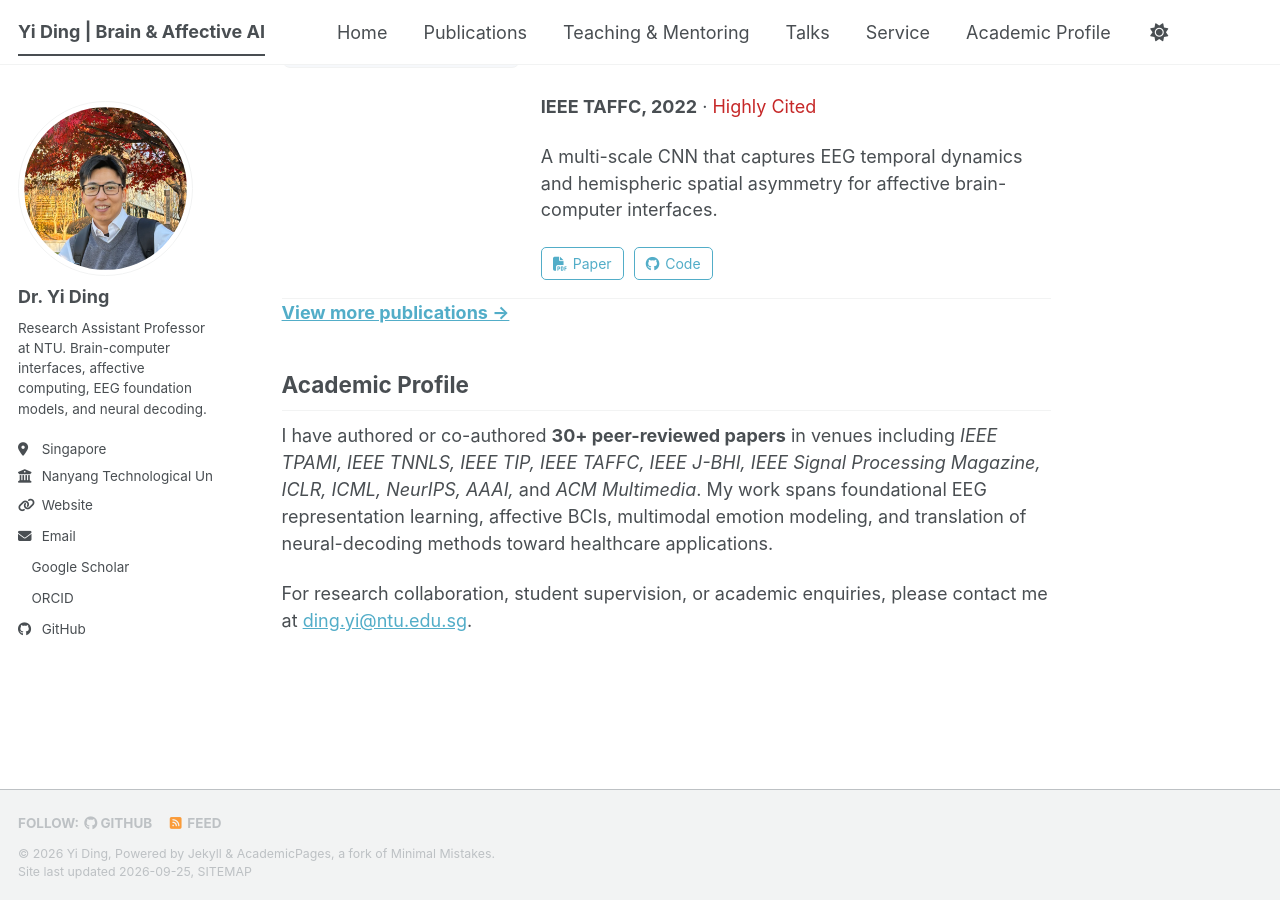
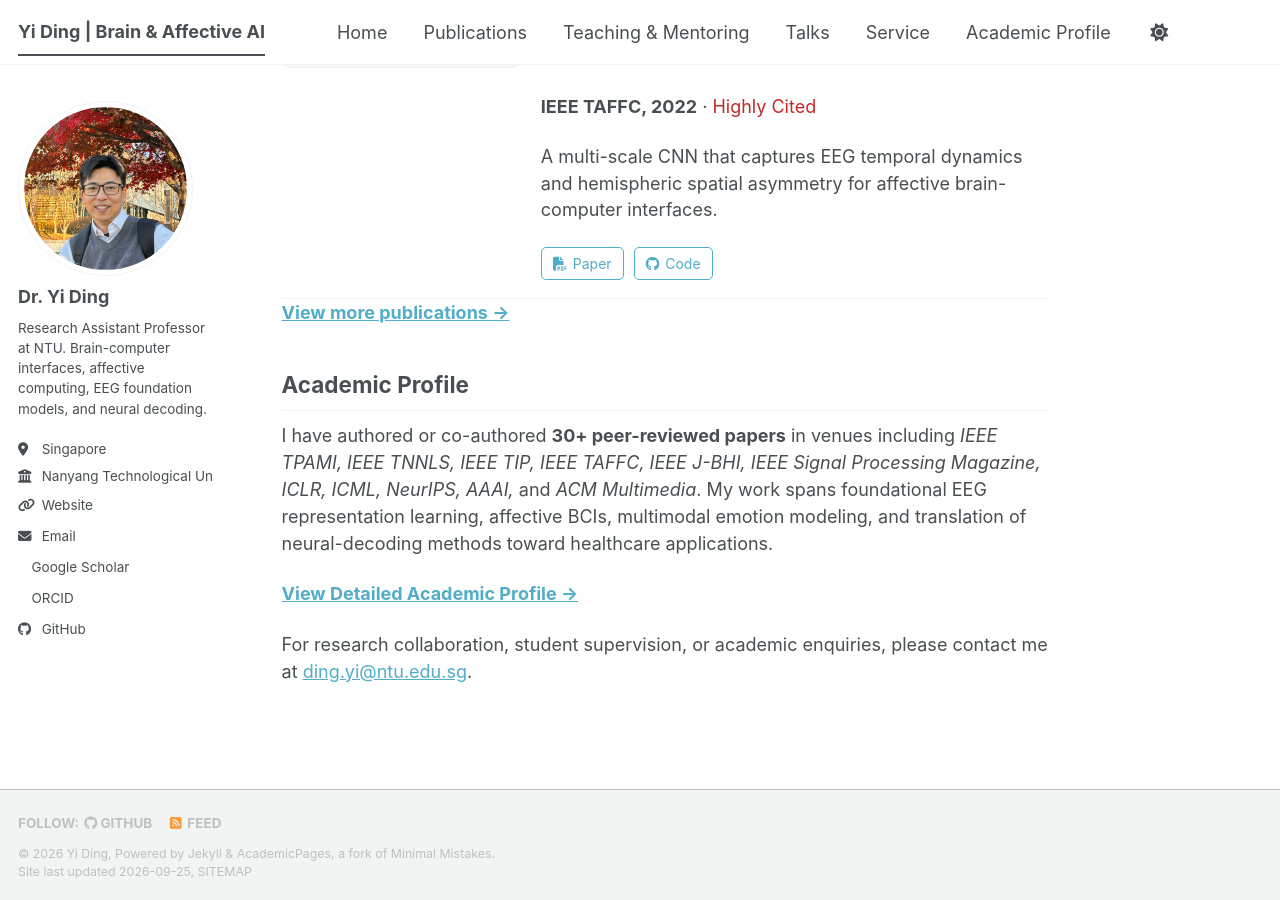
Before and after one commit to yi-ding-cs/yi-ding-cs.github.io, a Jekyll site: the page built from _pages/about.md, in a window 1280 px wide and 900 px high, scrolled down 2920 px. Built offline with Jekyll 4.4.1, drawn with Linux system fonts in a browser that asks for light colours; a style sheet for code colours, icons or effects is not loaded.

Commit message:
home updated

```diff
--- a/_pages/about.md
+++ b/_pages/about.md
@@ -91,4 +91,10 @@ redirect_from:
 
 I have authored or co-authored **30+ peer-reviewed papers** in venues including *IEEE TPAMI, IEEE TNNLS, IEEE TIP, IEEE TAFFC, IEEE J-BHI, IEEE Signal Processing Magazine, ICLR, ICML, NeurIPS, AAAI,* and *ACM Multimedia*. My work spans foundational EEG representation learning, affective BCIs, multimodal emotion modeling, and translation of neural-decoding methods toward healthcare applications.
 
+<p>
+  <a href="{{ '/cv/' | relative_url }}" class="all-publications-link">
+  <strong>  View Detailed Academic Profile →</strong>
+  </a>
+</p>
+
 For research collaboration, student supervision, or academic enquiries, please contact me at [ding.yi@ntu.edu.sg](mailto:dingyi.scse@gmail.com).
```
